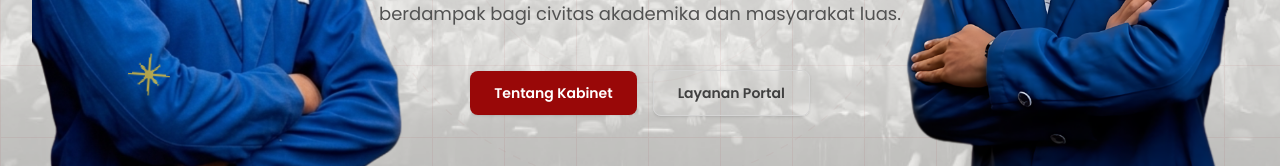
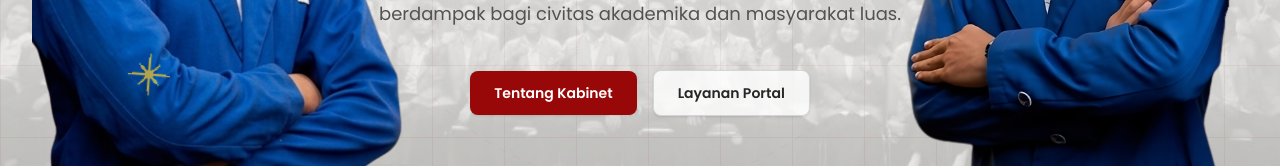
Before and after one commit to ihsanelfikrie/dema-uinantasari-web, a Next.js app: page / in a window 1280 px wide. Shown: the part 511-677 px from the top of the page. Built offline with nearby package versions, Linux system fonts and the light colour scheme; no server answers; the database is empty.

Commit message:
fix: completely disable dark variant and purge dark styles in HeroSection

```diff
--- a/src/app/globals.css
+++ b/src/app/globals.css
@@ -14,9 +14,17 @@
   --font-poppins: var(--font-poppins), sans-serif;
 }
 
+/* Enforce dark variant to a selector that is never matched, completely disabling dark mode */
+@custom-variant dark (&:where(.dark-mode-disabled-never-match));
+
 :root {
+  color-scheme: light;
   --background: #F4F2EF;
   --foreground: #1a1a1a;
+}
+
+html {
+  color-scheme: light;
 }
 
 body {
--- a/src/app/layout.tsx
+++ b/src/app/layout.tsx
@@ -56,7 +56,8 @@ export default function RootLayout({
   return (
     <html
       lang="id"
-      className={`${poppins.variable} ${timesNewRoman.variable} ${akzidenzGrotesk.variable} font-poppins h-full antialiased`}
+      className={`${poppins.variable} ${timesNewRoman.variable} ${akzidenzGrotesk.variable} font-poppins h-full antialiased light`}
+      style={{ colorScheme: "light" }}
       suppressHydrationWarning
     >
       <head>
--- a/src/components/home/HeroSection.tsx
+++ b/src/components/home/HeroSection.tsx
@@ -398,10 +398,10 @@ export default function HeroSection() {
   return (
     <section
       ref={containerRef}
-      className="relative overflow-hidden bg-brand-background dark:bg-brand-dark-bg pt-32 sm:pt-40 pb-20 flex flex-col justify-center items-center text-center px-4 sm:px-6 lg:px-8 border-b border-neutral-100 dark:border-red-950/20 transition-colors duration-300 min-h-[85vh] perspective-1000"
+      className="relative overflow-hidden bg-brand-background pt-32 sm:pt-40 pb-20 flex flex-col justify-center items-center text-center px-4 sm:px-6 lg:px-8 border-b border-neutral-200/60 transition-colors duration-300 min-h-[85vh] perspective-1000"
     >
       {/* Background grid texture */}
-      <div className="absolute inset-0 z-[1] opacity-[0.05] dark:opacity-[0.02] pointer-events-none select-none">
+      <div className="absolute inset-0 z-[1] opacity-[0.05] pointer-events-none select-none">
         <div className="absolute inset-0 bg-[linear-gradient(to_right,#990808_1px,transparent_1px),linear-gradient(to_bottom,#990808_1px,transparent_1px)] bg-[size:4.5rem_4.5rem]" />
         {/* Intersection crosses */}
         <div className="absolute top-20 left-20 text-brand-primary/40 font-light text-sm font-poppins">+</div>
@@ -413,7 +413,7 @@ export default function HeroSection() {
       </div>
 
       {/* Decorative Minimal Geometric Outlines with SVG Stroke Drawing */}
-      <div className="absolute inset-0 z-[2] pointer-events-none select-none opacity-40 dark:opacity-20">
+      <div className="absolute inset-0 z-[2] pointer-events-none select-none opacity-40">
         <svg
           viewBox="0 0 1600 800"
           className="absolute inset-0 w-full h-full"
@@ -421,7 +421,7 @@ export default function HeroSection() {
         >
           {/* Large Outer Thin Dashed Circle */}
           <circle
-            className="hero-geo-shape text-brand-primary/30 dark:text-brand-secondary/30"
+            className="hero-geo-shape text-brand-primary/30"
             cx="800"
             cy="400"
             r="280"
@@ -433,7 +433,7 @@ export default function HeroSection() {
           />
           {/* Medium Inner Thin Circle */}
           <circle
-            className="hero-geo-shape hero-stroke-solid text-brand-primary/20 dark:text-brand-secondary/20"
+            className="hero-geo-shape hero-stroke-solid text-brand-primary/20"
             cx="800"
             cy="400"
             r="180"
@@ -446,7 +446,7 @@ export default function HeroSection() {
           />
           {/* Left decorative box */}
           <rect
-            className="hero-geo-shape hero-stroke-rect-1 text-brand-primary/20 dark:text-brand-secondary/20"
+            className="hero-geo-shape hero-stroke-rect-1 text-brand-primary/20"
             x="250"
             y="200"
             width="60"
@@ -462,7 +462,7 @@ export default function HeroSection() {
           />
           {/* Right decorative circle */}
           <circle
-            className="hero-geo-shape hero-stroke-circle-2 text-brand-primary/10 dark:text-brand-secondary/10"
+            className="hero-geo-shape hero-stroke-circle-2 text-brand-primary/10"
             cx="1350"
             cy="500"
             r="40"
@@ -475,7 +475,7 @@ export default function HeroSection() {
           />
           {/* Upper right decorative small box */}
           <rect
-            className="hero-geo-shape hero-stroke-rect-2 text-brand-primary/30 dark:text-brand-secondary/30"
+            className="hero-geo-shape hero-stroke-rect-2 text-brand-primary/30"
             x="1300"
             y="300"
             width="40"
@@ -492,9 +492,8 @@ export default function HeroSection() {
         </svg>
       </div>
 
-      {/* Background images */}
-      <div className="hero-bg absolute inset-0 bg-[url('/images/kabinet/hero-bg.jpg')] bg-cover bg-center bg-no-repeat opacity-[0.65] dark:opacity-0 pointer-events-none select-none transition-all duration-300 z-0" />
-      <div className="absolute inset-0 bg-[url('/images/kabinet/hero-bg-dark.jpg')] bg-cover bg-center bg-no-repeat opacity-0 dark:opacity-[0.55] pointer-events-none select-none transition-all duration-300 z-0" />
+      {/* Background image */}
+      <div className="hero-bg absolute inset-0 bg-[url('/images/kabinet/hero-bg.jpg')] bg-cover bg-center bg-no-repeat opacity-[0.65] pointer-events-none select-none transition-all duration-300 z-0" />
 
       {/* Left Leader Portrait */}
       <img
@@ -542,27 +541,27 @@ export default function HeroSection() {
       {/* Hero Content */}
       <div className="max-w-4xl flex flex-col items-center relative z-20">
         {/* Badge */}
-        <span className="hero-badge opacity-0 text-xs sm:text-sm font-bold tracking-wider text-brand-primary dark:text-brand-secondary uppercase bg-brand-primary/10 dark:bg-brand-secondary/10 px-4 py-1.5 rounded-full mb-6">
+        <span className="hero-badge opacity-0 text-xs sm:text-sm font-bold tracking-wider text-brand-primary uppercase bg-brand-primary/10 px-4 py-1.5 rounded-full mb-6">
           Kabinet Laskar Purnama Antasari
         </span>
 
         {/* Headline with dynamic split character reveal */}
-        <h1 className="hero-title text-4xl font-extrabold tracking-tight text-neutral-900 dark:text-white sm:text-6xl lg:text-7xl font-poppins select-none leading-[1.1] flex flex-col items-center gap-2">
+        <h1 className="hero-title text-4xl font-extrabold tracking-tight text-neutral-900 sm:text-6xl lg:text-7xl font-poppins select-none leading-[1.1] flex flex-col items-center gap-2">
           <div className="flex flex-wrap justify-center gap-x-3 sm:gap-x-4">
             <span className="inline-block">{splitText("DEMA")}</span>
             <span className="inline-block">{splitText("UIN")}</span>
             <span className="inline-block">{splitText("Antasari")}</span>
           </div>
-          <span className="text-brand-primary dark:text-brand-secondary inline-block">
+          <span className="text-brand-primary inline-block">
             {splitText("2026/2027")}
           </span>
         </h1>
 
         {/* Clean minimal separator line under header */}
-        <div className="hero-headline-line w-24 h-[3px] bg-brand-primary dark:bg-brand-secondary rounded-full mt-6 origin-center" />
+        <div className="hero-headline-line w-24 h-[3px] bg-brand-primary rounded-full mt-6 origin-center" />
 
         {/* Paragraph Desktop */}
-        <p className="mt-8 text-sm sm:text-base lg:text-lg leading-relaxed text-neutral-600 dark:text-neutral-300 max-w-3xl font-normal hidden sm:flex flex-col items-center select-none">
+        <p className="mt-8 text-sm sm:text-base lg:text-lg leading-relaxed text-neutral-600 max-w-3xl font-normal hidden sm:flex flex-col items-center select-none">
           <span className="inline-block overflow-hidden py-0.5">
             <span className="animate-paragraph-line inline-block opacity-0">
               Membawa terwujudnya Dewan Eksekutif Mahasiswa UIN Antasari Banjarmasin
@@ -581,7 +580,7 @@ export default function HeroSection() {
         </p>
 
         {/* Paragraph Mobile */}
-        <p className="hero-mobile-para opacity-0 mt-6 text-sm leading-relaxed text-neutral-600 dark:text-neutral-300 max-w-2xl font-normal block sm:hidden">
+        <p className="hero-mobile-para opacity-0 mt-6 text-sm leading-relaxed text-neutral-600 max-w-2xl font-normal block sm:hidden">
           Membawa terwujudnya Dewan Eksekutif Mahasiswa UIN Antasari Banjarmasin
           sebagai pelopor kepemimpinan yang bersinar, aspiratif, solutif, dan
           berdampak bagi civitas akademika dan masyarakat luas.
@@ -597,7 +596,7 @@ export default function HeroSection() {
           </Link>
           <Link
             href="/layanan"
-            className="hero-cta-btn opacity-0 rounded-lg border border-neutral-300 dark:border-red-950/50 bg-white/5 px-6 py-3 text-sm font-semibold text-neutral-700 dark:text-neutral-200 shadow-sm transition-colors duration-200"
+            className="hero-cta-btn opacity-0 rounded-lg border border-neutral-300 bg-white/80 hover:bg-white px-6 py-3 text-sm font-semibold text-neutral-800 shadow-sm transition-colors duration-200"
           >
             Layanan Portal
           </Link>
```
